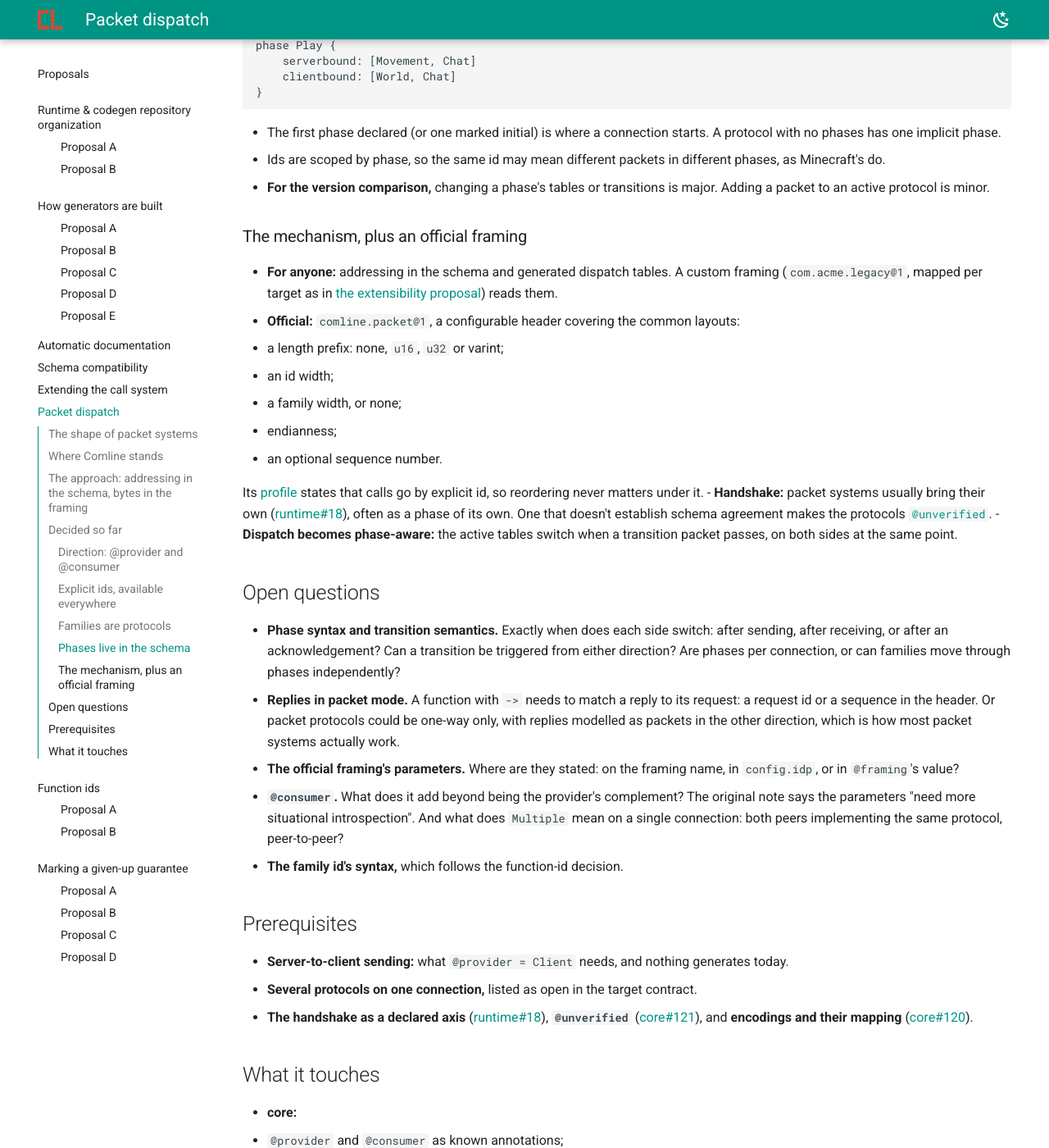
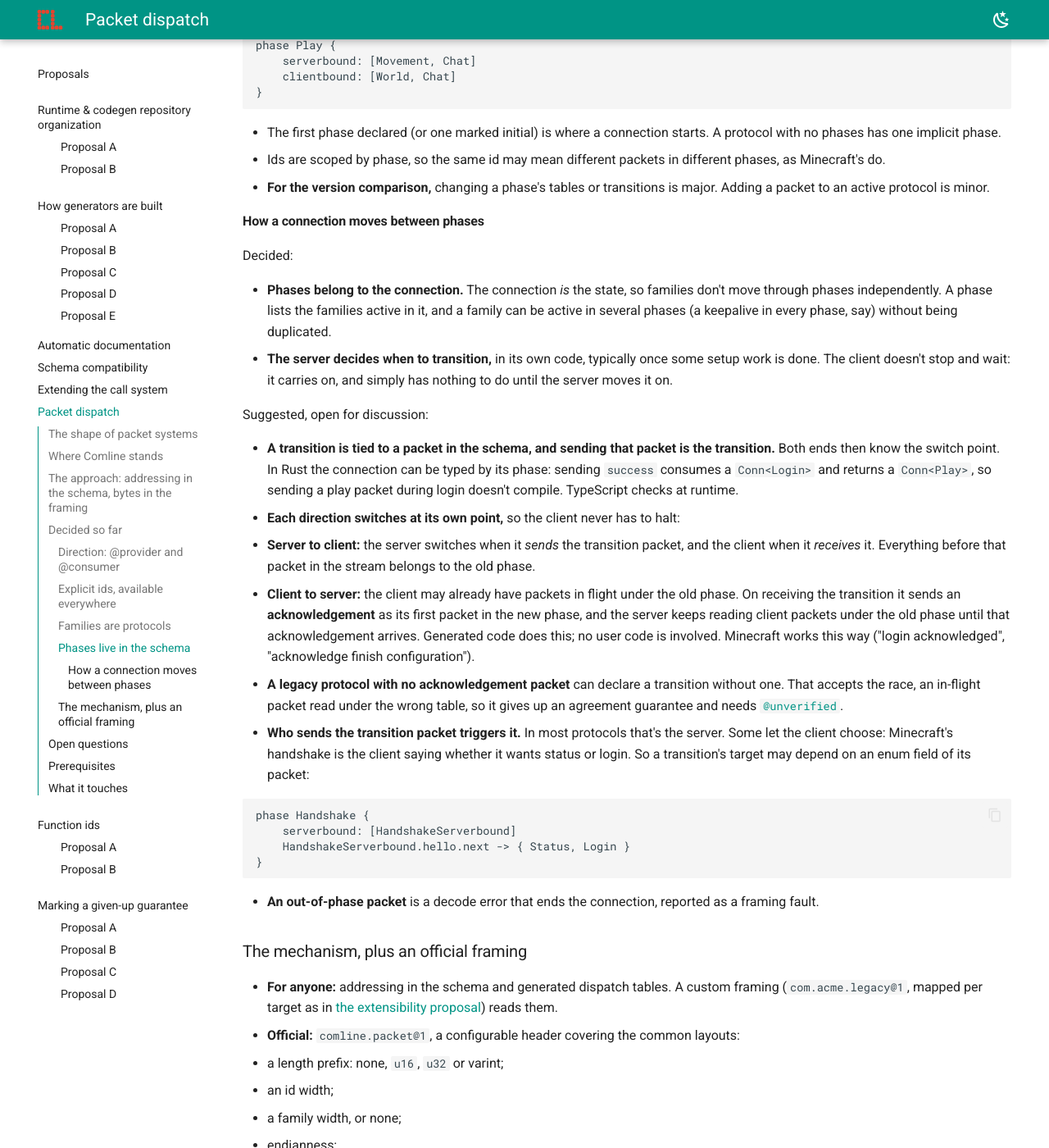
Before and after one commit to ComlineProject/docs, an MkDocs documentation site: the page built from docs/docs/proposals/packet-dispatch.md, in a window 1280 px wide and 1400 px high, scrolled down 2912 px. Shown: the whole window at 82% size. Built offline with MkDocs 1.6.1 and Material for MkDocs 9.7.7, drawn with Linux system fonts in a browser that asks for light colours; the version menu is left out; some of the changed text lies outside the part shown.

Commit message:
proposals: how a packet connection moves between phases
Decided: phases belong to the connection; the server decides when to
transition, and the client doesn't halt. Suggested: a transition is a
packet in the schema, each direction switches at its own point with an
automatic acknowledgement, and the client can choose a target through an
enum field. Also points the rename link at its section.

````diff
--- a/docs/docs/proposals/packet-dispatch.md
+++ b/docs/docs/proposals/packet-dispatch.md
@@ -97,7 +97,7 @@ protocol LoginClientbound {
 
 A family is a protocol with an explicit **family id**, so several protocols
 share one connection. That's the identifier the schema states, the choice the
-[rename rules](schema-compatibility.md) asked for: renaming a protocol
+[rename rules](schema-compatibility.md#renames) asked for: renaming a protocol
 or namespace changes code, not the wire. Whether the family id uses the same
 syntax as function ids follows from that decision.
 
@@ -129,6 +129,55 @@ phase Play {
 - **For the version comparison,** changing a phase's tables or transitions is
   major. Adding a packet to an active protocol is minor.
 
+#### How a connection moves between phases
+
+Decided:
+
+- **Phases belong to the connection.** The connection *is* the state, so
+  families don't move through phases independently. A phase lists the
+  families active in it, and a family can be active in several phases (a
+  keepalive in every phase, say) without being duplicated.
+- **The server decides when to transition,** in its own code, typically once
+  some setup work is done. The client doesn't stop and wait: it carries on,
+  and simply has nothing to do until the server moves it on.
+
+Suggested, open for discussion:
+
+- **A transition is tied to a packet in the schema, and sending that packet
+  is the transition.** Both ends then know the switch point. In Rust the
+  connection can be typed by its phase: sending `success` consumes a
+  `Conn<Login>` and returns a `Conn<Play>`, so sending a play packet during
+  login doesn't compile. TypeScript checks at runtime.
+- **Each direction switches at its own point,** so the client never has to
+  halt:
+  - **Server to client:** the server switches when it *sends* the transition
+    packet, and the client when it *receives* it. Everything before that
+    packet in the stream belongs to the old phase.
+  - **Client to server:** the client may already have packets in flight under
+    the old phase. On receiving the transition it sends an **acknowledgement**
+    as its first packet in the new phase, and the server keeps reading client
+    packets under the old phase until that acknowledgement arrives. Generated
+    code does this; no user code is involved. Minecraft works this way ("login
+    acknowledged", "acknowledge finish configuration").
+  - **A legacy protocol with no acknowledgement packet** can declare a
+    transition without one. That accepts the race, an in-flight packet read
+    under the wrong table, so it gives up an agreement guarantee and needs
+    [`@unverified`](extensibility.md#giving-up-a-guarantee).
+- **Who sends the transition packet triggers it.** In most protocols that's
+  the server. Some let the client choose: Minecraft's handshake is the client
+  saying whether it wants status or login. So a transition's target may depend
+  on an enum field of its packet:
+
+  ```ids
+  phase Handshake {
+      serverbound: [HandshakeServerbound]
+      HandshakeServerbound.hello.next -> { Status, Login }
+  }
+  ```
+
+- **An out-of-phase packet** is a decode error that ends the connection,
+  reported as a framing fault.
+
 ### The mechanism, plus an official framing
 
 - **For anyone:** addressing in the schema and generated dispatch tables. A
@@ -154,10 +203,10 @@ phase Play {
 
 ## Open questions
 
-- **Phase syntax and transition semantics.** Exactly when does each side
-  switch: after sending, after receiving, or after an acknowledgement? Can a
-  transition be triggered from either direction? Are phases per connection, or
-  can families move through phases independently?
+- **Phase syntax**, and the suggested transition semantics in
+  [How a connection moves between phases](#how-a-connection-moves-between-phases):
+  a transition tied to a packet; per-direction switch points with an automatic
+  acknowledgement; client-chosen targets through an enum field.
 - **Replies in packet mode.** A function with `->` needs to match a reply to its
   request: a request id or a sequence in the header. Or packet protocols could
   be one-way only, with replies modelled as packets in the other direction,
````
